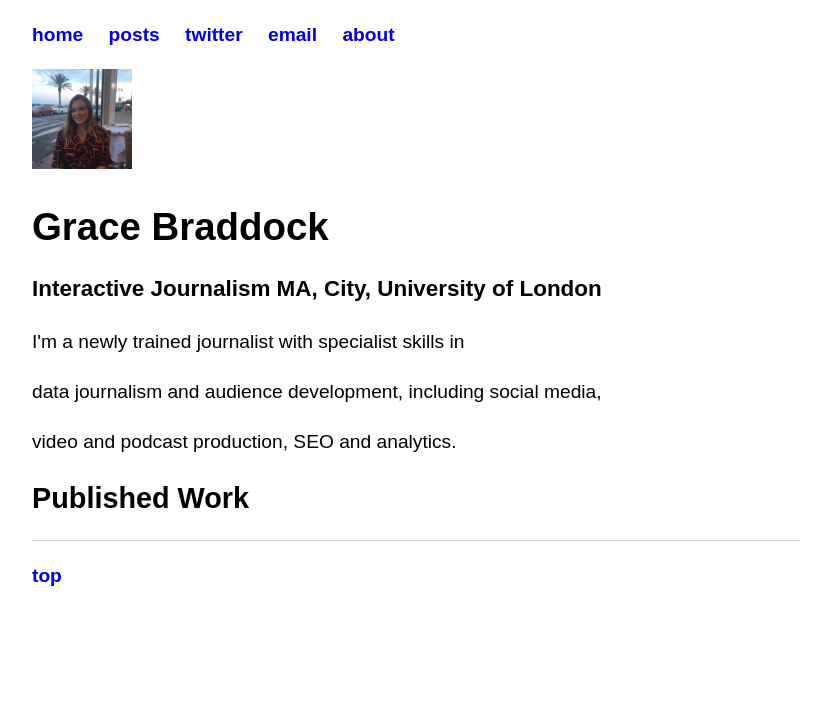
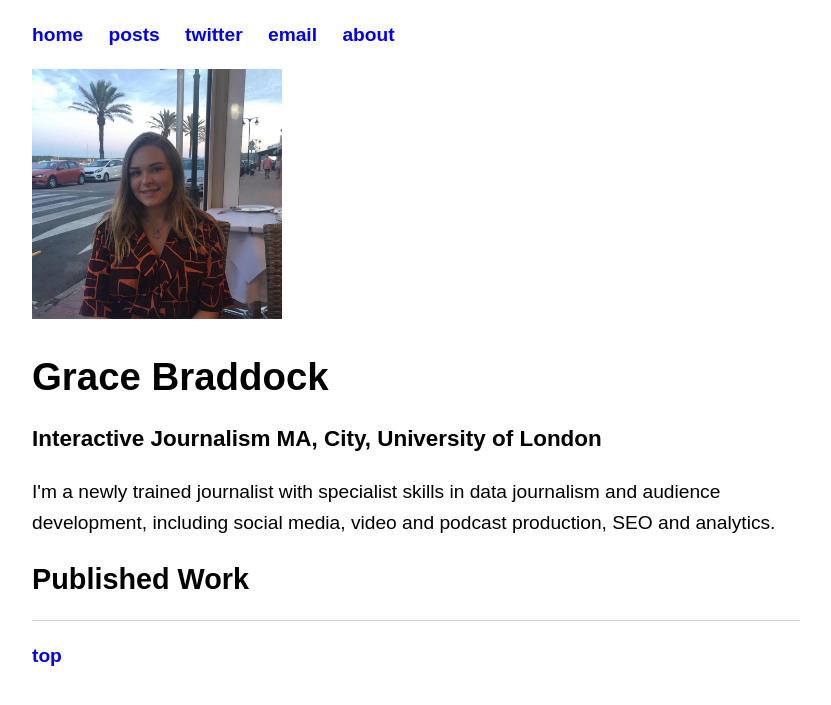
Before and after one commit to gracebraddock/gracebraddock.github.io, a Jekyll site: the page built from index.html, in a window 1280 px wide. Shown: the top 705 px of the page, without its empty margins (224-1055 px from the left). Built offline with Jekyll 4.4.1, drawn with Linux system fonts in a browser that asks for light colours.

Commit message:
Update index.html

```diff
--- a/index.html
+++ b/index.html
@@ -3,13 +3,13 @@ layout: default
 title: Grace Braddock
 ---
 
-<img src="me.jpg" width="100" height="100">
+<img src="me.jpg" width="250" height="250">
 <h1>Grace Braddock</h1>
 <h3>Interactive Journalism MA, City, University of London</h3>
 
 
-<p> I'm a newly trained journalist with specialist skills in</p>
-<p> data journalism and audience development, including social media, </p>
-<p> video and podcast production, SEO and analytics. </p>
+<p> I'm a newly trained journalist with specialist skills in
+    data journalism and audience development, including social media,
+    video and podcast production, SEO and analytics. </p>
 
 <h2>Published Work</h2>
```
